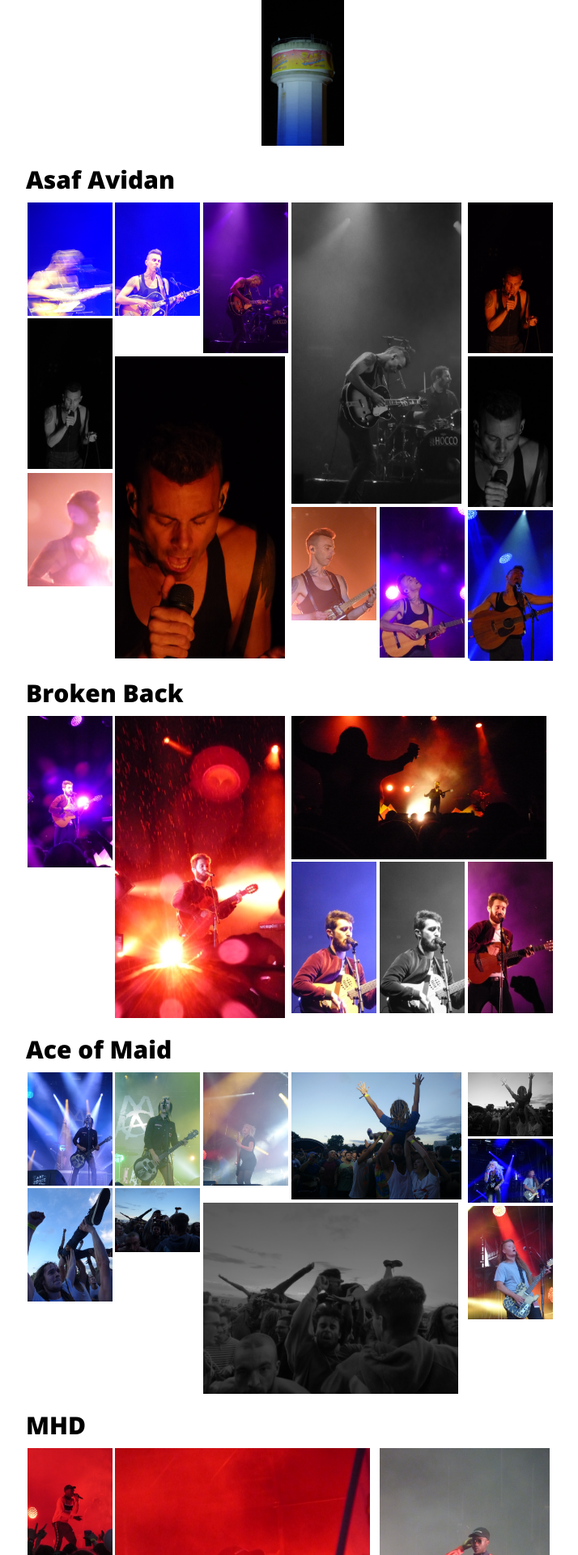
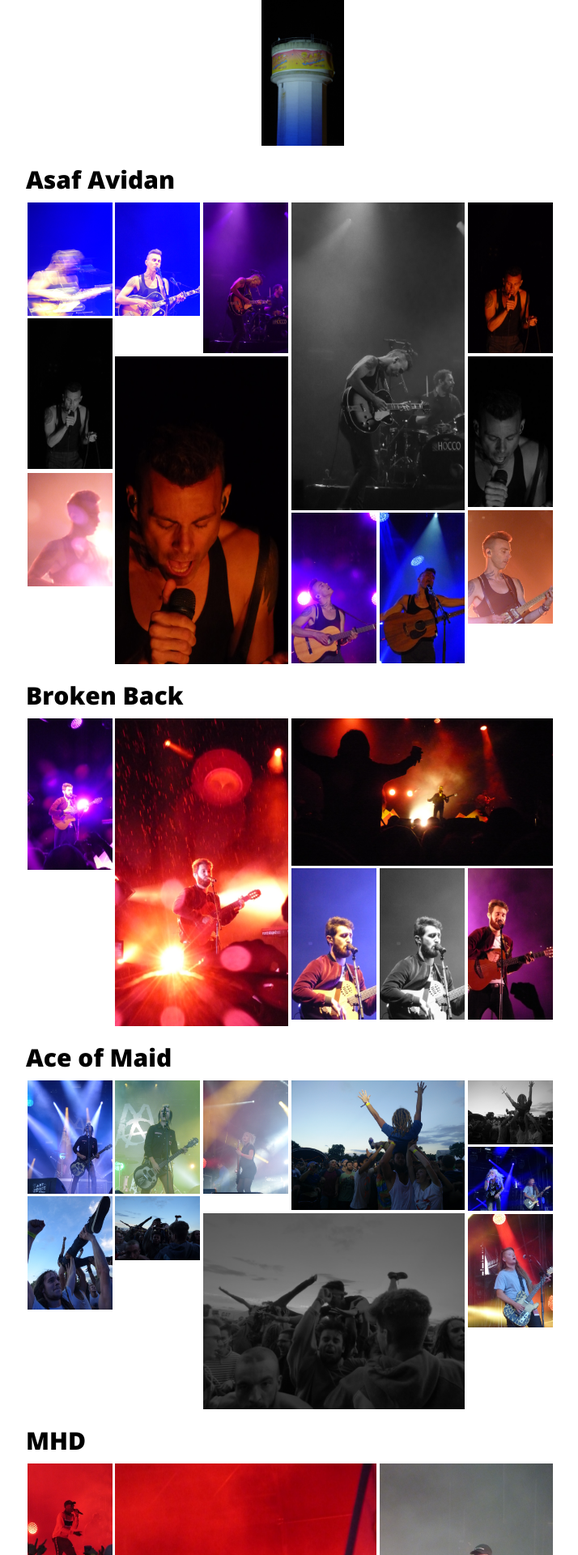
Before and after one commit to zeitungen/photoblog, a Jekyll site: the page built from _posts/2017-07-28-artso22-vendredi.md, in a window 1280 px wide. Shown: the part 572-2492 px from the top of the page at 81% size, without its empty margins (266-980 px from the left). Built offline with Jekyll 4.4.1, drawn with Linux system fonts in a browser that asks for light colours; nearby versions of some CDN libraries; comment, search, counter and statistics services are not loaded.

Commit message:
update masonry isotope gallery

```diff
--- a/_includes/subgallery.html
+++ b/_includes/subgallery.html
@@ -14,11 +14,11 @@
   {% for img in gallery %}
 
   	{% if img.image_size == 2 %}
-  <figure class="gallery-item" style="width: 30% !important">
+  <figure class="gallery-item gallery-size-2">
   	{% elsif img.image_size == 3 %}
-  <figure class="gallery-item" style="width: 45% !important">
+  <figure class="gallery-item gallery-size-3">
   	{% else %}
-  <figure class="gallery-item" style="width: 15% !important">
+  <figure class="gallery-item gallery-size-1">
   	{% endif %}
 
 	<header class='gallery-icon'>
--- a/css/galleries.css
+++ b/css/galleries.css
@@ -133,7 +133,7 @@
 
 
      /*galleries adapted*/
-	.masonry-gallery .gallery-item { width: 15% !important; }
+	.masonry-gallery .gallery-item { width: 15%; }
 
 @media screen and (max-height: 480px) {
 	/*header smaller space*/
@@ -149,3 +149,15 @@
 	.fullscreen-gallery .gallery-caption .entry-summary { padding-bottom: 5em; }
 	.masonry-gallery .gallery-item { width: 98% !important; }
 }
+
+/* */
+
+article#page-container figure.gallery-size-1 {
+  width: 15%;
+}
+article#page-container figure.gallery-size-2 {
+  width: calc(30% + 4px);
+}
+article#page-container figure.gallery-size-3 {
+  width: calc(45% + 8px);
+}
--- a/js/scripts.js
+++ b/js/scripts.js
@@ -125,7 +125,8 @@
 
 				// set masonry layout
 				$(element).isotope({
-					masonry: { columnWidth: $(element).find('.gallery-item')[0] },
+					// masonry: { columnWidth: $(element).find('.gallery-item')[0] },
+					masonry: { columnWidth: ".gallery-size-1" },
 					itemSelector: '.gallery-item'
 				});
 				$(element).isotope('layout');
```
